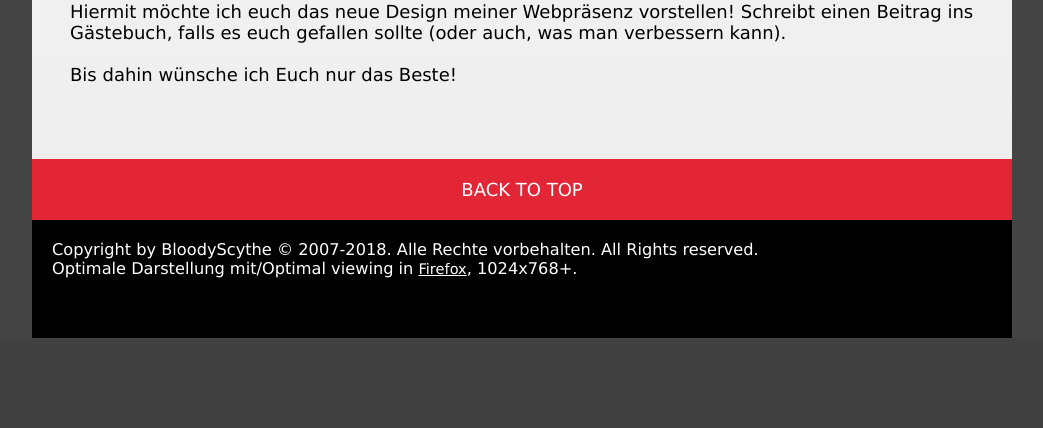
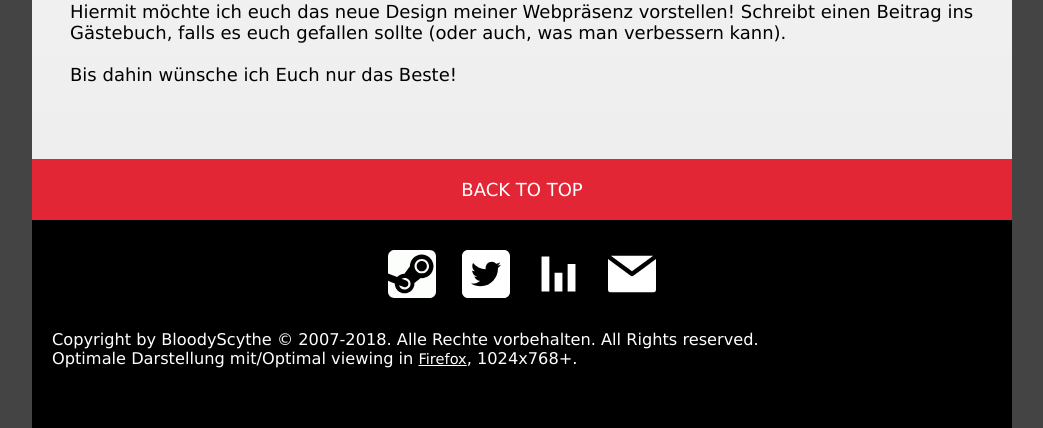
Before and after one commit to davidmfritz/taess, a PHP site: page /index.php?p=deckstats-logo-icon in a window 1280 px wide. Shown: the part 1268-1696 px from the top of the page, without its empty margins (118-1161 px from the left). Before the commit the page ends 1606 px from the top, so only its background shows below. Run offline with PHP 8.4, Linux system fonts and the light colour scheme.

Commit message:
Added Social Icons to the Footer

```diff
--- a/css/style.css
+++ b/css/style.css
@@ -301,4 +301,19 @@ div#footer {
     font-size: 90%;
 }
 
+.social-icons {
+    text-align: center;
+    margin-bottom: 1em;
+}
+
+.social-icons img {
+    max-width: 48px;
+    max-height: 48px;
+    margin: 10px;
+}
+
+img.inverted {
+    filter: invert(100%);
+}
+
 /* ******** FOOTER END ******** */
--- a/index.php
+++ b/index.php
@@ -145,6 +145,13 @@ switch (@$_GET['p']) {
 			</div>
 
 			<div id="footer">
+				<div class="social-icons">
+					<a href="https://steamcommunity.com/id/bloodyscythe/" target="_blank"><img src="img/steam-logo-icon.svg" class="inverted" alt="Link to my Steam Profile" /></a>
+					<a href="https://twitter.com/Scythic" target="_blank"><img src="img/twitter-logo-icon.svg" alt="Link to my Twitter Profile" /></a>
+					<a href="https://deckstats.net/decks/17957/f36476" target="_blank"><img src="img/deckstats-logo-icon.svg" class="inverted" alt="Link to my Deckstats Profile" /></a>
+					<a href="?p=imprint"><img src="img/email-icon.svg" class="inverted" alt="E-Mail me a message" /></a>
+				</div>
+
 				<?php if (@$_GET['p'] == 'gb') {
     echo "\n\t\t\t\t<p>";
     echo "\n\t\t\t\tDer Eigent&uuml;mer dieser Seite &uuml;bernimmt keinerlei Haftung f&uuml;r etwaige sexuelle,
```
Also changed, not shown: img/deckstats-logo-icon.svg (added), img/email-icon.svg (added), img/steam-logo-icon.svg (added), img/twitter-logo-icon.svg (added).
